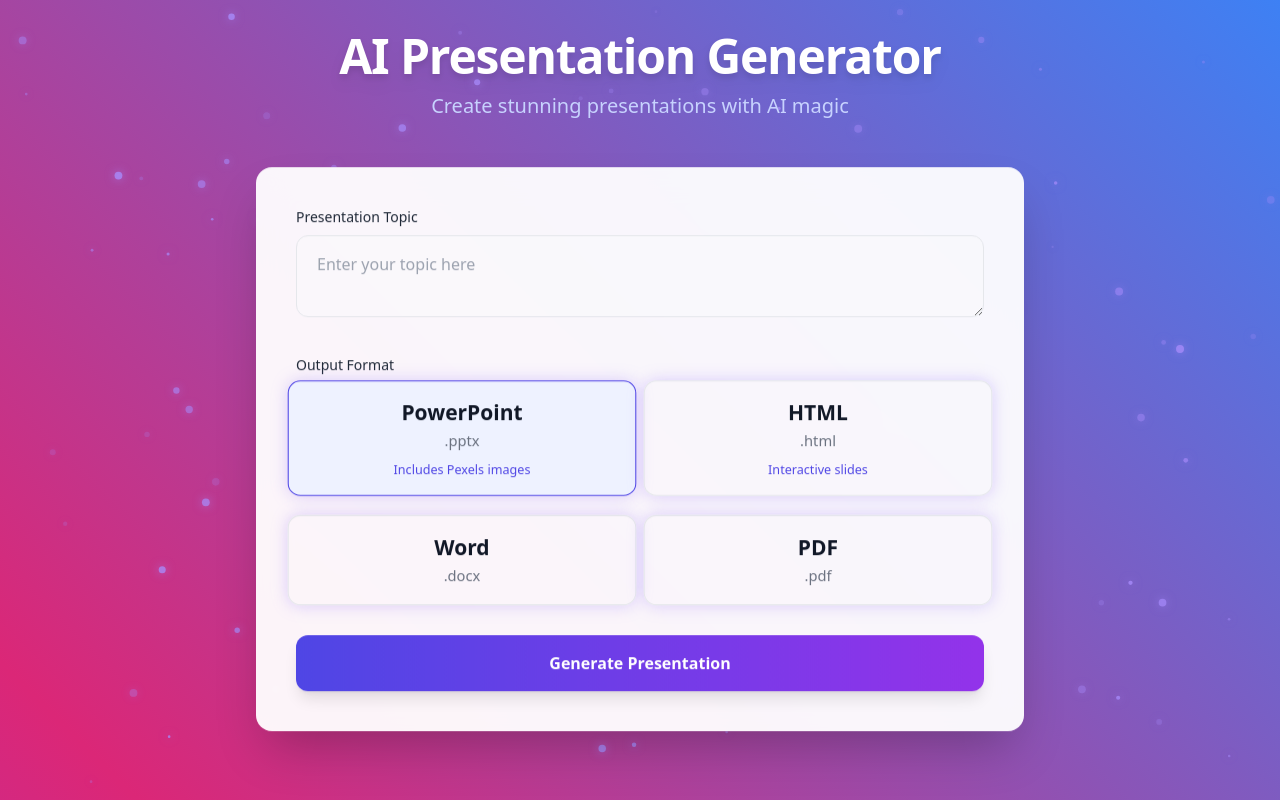
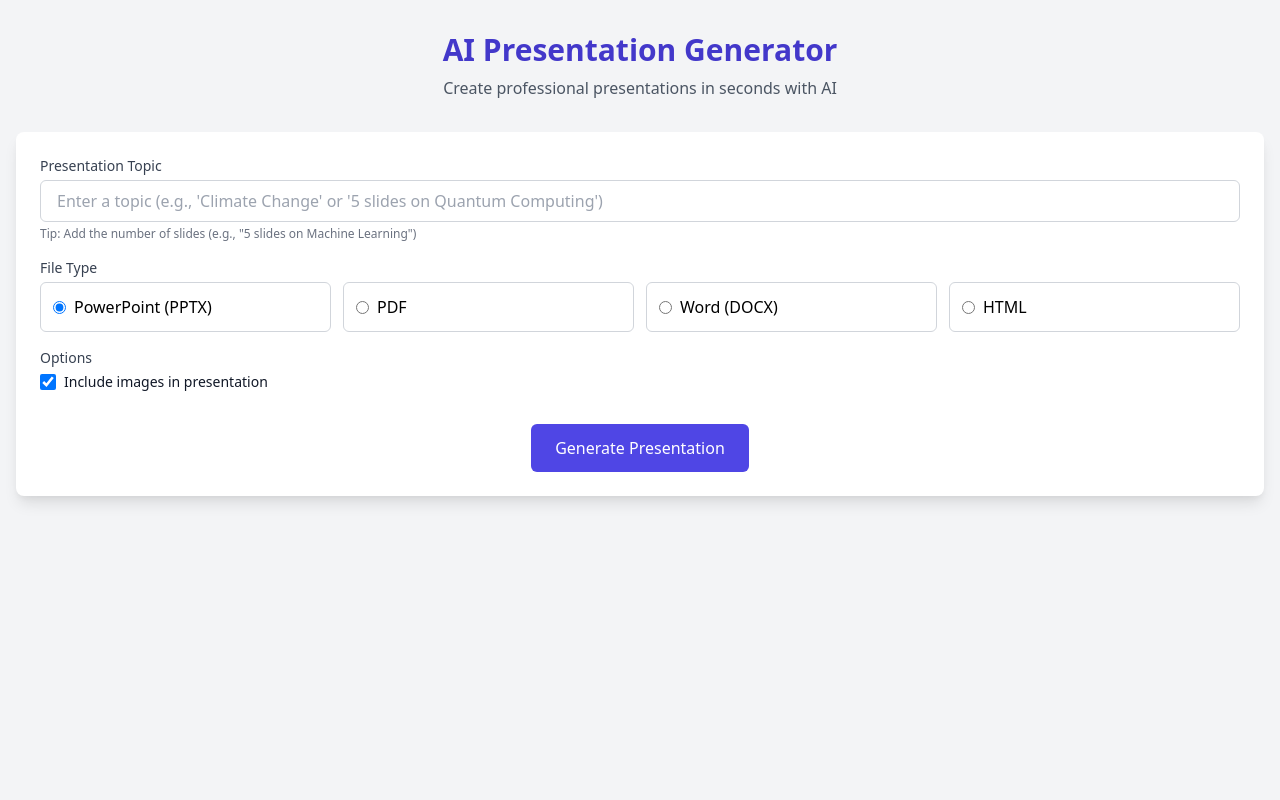
Before and after one commit to Saicharan128/AI-Presentation-Generator, a Flask app: page / in a window 1280 px wide. Run offline with Flask 3, Linux system fonts and the light colour scheme; some libraries are stand-ins or nearby versions.

Commit message:
Add files via upload

```diff
--- a/app.py
+++ b/app.py
@@ -27,6 +27,7 @@ def generate():
     topic = request.form.get('topic')
     file_type = request.form.get('file_type')
     html_presentation_type = request.form.get('html_presentation_type', 'minimalist')  # Default to minimalist
+    include_images = request.form.get('include_images', 'true').lower() == 'true'  # Default to true
 
     if not topic or not file_type:
         return jsonify({"success": False, "error": "Missing topic or file type"})
@@ -39,8 +40,8 @@ def generate():
     file_id = str(uuid.uuid4())
     file_name = f"{topic.replace(' ', '_')}_{file_id}"
 
-    # Generate YAML content
-    yaml_content = generate_yaml_from_topic(topic)
+    # Generate YAML content with the include_images flag
+    yaml_content = generate_yaml_from_topic(topic, include_images=include_images)
     yaml_content_preview = None
 
     try:
--- a/config.py
+++ b/config.py
@@ -13,4 +13,5 @@ class Config:
 
     # Model settings
     MODEL_PATH = 'customweights.gguf'
+    IMAGE_MODEL_PATH = 'customweights.gguf'
     MODEL_CONTEXT_LENGTH = 1024
--- a/templates/index.html
+++ b/templates/index.html
@@ -5,148 +5,277 @@
     <meta charset="UTF-8">
     <meta name="viewport" content="width=device-width, initial-scale=1.0">
     <title>AI Presentation Generator</title>
-    <script src="https://cdn.tailwindcss.com"></script>
-    <script src="https://unpkg.com/htmx.org@1.9.2"></script>
-    <link rel="stylesheet" href="static/css/index.css">
+    <link href="https://cdn.jsdelivr.net/npm/tailwindcss@2.2.19/dist/tailwind.min.css" rel="stylesheet">
+    <style>
+        .preview-thumbnail {
+            cursor: pointer;
+            transition: transform 0.2s;
+        }
+
+        .preview-thumbnail:hover {
+            transform: scale(1.05);
+        }
+
+        .selected-thumbnail {
+            border: 3px solid #4f46e5;
+        }
+
+        .loader {
+            border: 4px solid #f3f3f3;
+            border-top: 4px solid #3498db;
+            border-radius: 50%;
+            width: 40px;
+            height: 40px;
+            animation: spin 1s linear infinite;
+            margin: 0 auto;
+        }
+
+        @keyframes spin {
+            0% {
+                transform: rotate(0deg);
+            }
+
+            100% {
+                transform: rotate(360deg);
+            }
+        }
+    </style>
 </head>
 
-<body class="bg-animated min-h-screen">
-    <canvas id="particleCanvas"></canvas>
+<body class="bg-gray-100 min-h-screen">
     <div class="container mx-auto px-4 py-8">
-        <header class="text-center mb-12 fade-in">
-            <h1 class="text-5xl font-extrabold text-white mb-3 tracking-tight drop-shadow-lg">
-                AI Presentation Generator
-            </h1>
-            <p class="text-xl text-indigo-200 font-light">Create stunning presentations with AI magic</p>
-        </header>
-        <div class="max-w-3xl mx-auto bg-white/95 backdrop-blur-lg rounded-2xl shadow-2xl p-10 card-float glow-hover">
-            <form id="generationForm" class="space-y-8">
-                <div class="fade-in" style="animation-delay: 0.2s;">
-                    <label for="topic" class="block text-sm font-medium text-gray-800 mb-2">Presentation Topic</label>
-                    <textarea id="topic" name="topic" required
-                        class="w-full px-5 py-4 rounded-xl border border-gray-200 bg-gray-50/50 focus:ring-4 focus:ring-indigo-300 focus:border-indigo-600 text-gray-900 placeholder-gray-400 transition-all duration-300"
-                        placeholder="Enter your topic here" oninput="updateTooltip(this.value)"></textarea>
+        <div class="text-center mb-8">
+            <h1 class="text-3xl font-bold text-indigo-700">AI Presentation Generator</h1>
+            <p class="text-gray-600 mt-2">Create professional presentations in seconds with AI</p>
         </div>
-                <div class="fade-in" style="animation-delay: 0.4s;">
-                    <label class="block text-sm font-medium text-gray-800 mb-2">Output Format</label>
-                    <div class="grid grid-cols-2 gap-6">
+
+        <div class="bg-white rounded-lg shadow-lg p-6 mb-8">
+            <form id="generatorForm" class="space-y-4">
                 <div>
-                            <input type="radio" id="pptx" name="file_type" value="pptx" checked class="hidden peer">
-                            <label for="pptx"
-                                class="radio-label block cursor-pointer text-center p-4 border border-gray-200 rounded-xl peer-checked:bg-indigo-50 peer-checked:border-indigo-600 peer-checked/radio-label hover:bg-gray-50 transition-all duration-300">
-                                <span class="block text-xl font-semibold text-gray-900">PowerPoint</span>
-                                <span class="text-sm text-gray-500">.pptx</span>
-                                <span class="block text-xs text-indigo-600 mt-2 font-medium">Includes Pexels
-                                    images</span>
+                    <label for="topic" class="block text-sm font-medium text-gray-700 mb-1">Presentation Topic</label>
+                    <input type="text" id="topic" name="topic"
+                        placeholder="Enter a topic (e.g., 'Climate Change' or '5 slides on Quantum Computing')"
+                        class="w-full px-4 py-2 border border-gray-300 rounded-md focus:outline-none focus:ring-2 focus:ring-indigo-500"
+                        required>
+                    <p class="text-xs text-gray-500 mt-1">Tip: Add the number of slides (e.g., "5 slides on Machine
+                        Learning")</p>
+                </div>
+
+                <div>
+                    <label class="block text-sm font-medium text-gray-700 mb-1">File Type</label>
+                    <div class="grid grid-cols-2 md:grid-cols-4 gap-3">
+                        <label
+                            class="flex items-center p-3 border border-gray-300 rounded-md cursor-pointer hover:bg-gray-50">
+                            <input type="radio" name="file_type" value="pptx" class="mr-2" checked>
+                            <span>PowerPoint (PPTX)</span>
                         </label>
-                        </div>
-                        <div>
-                            <input type="radio" id="html" name="file_type" value="html" class="hidden peer"
-                                onclick="toggleHtmlOptions()">
-                            <label for="html"
-                                class="radio-label block cursor-pointer text-center p-4 border border-gray-200 rounded-xl peer-checked:bg-indigo-50 peer-checked:border-indigo-600 peer-checked/radio-label hover:bg-gray-50 transition-all duration-300">
-                                <span class="block text-xl font-semibold text-gray-900">HTML</span>
-                                <span class="text-sm text-gray-500">.html</span>
-                                <span class="block text-xs text-indigo-600 mt-2 font-medium">Interactive slides</span>
+                        <label
+                            class="flex items-center p-3 border border-gray-300 rounded-md cursor-pointer hover:bg-gray-50">
+                            <input type="radio" name="file_type" value="pdf" class="mr-2">
+                            <span>PDF</span>
                         </label>
-                        </div>
-                        <div>
-                            <input type="radio" id="docx" name="file_type" value="docx" class="hidden peer">
-                            <label for="docx"
-                                class="radio-label block cursor-pointer text-center p-4 border border-gray-200 rounded-xl peer-checked:bg-indigo-50 peer-checked:border-indigo-600 peer-checked/radio-label hover:bg-gray-50 transition-all duration-300">
-                                <span class="block text-xl font-semibold text-gray-900">Word</span>
-                                <span class="text-sm text-gray-500">.docx</span>
+                        <label
+                            class="flex items-center p-3 border border-gray-300 rounded-md cursor-pointer hover:bg-gray-50">
+                            <input type="radio" name="file_type" value="docx" class="mr-2">
+                            <span>Word (DOCX)</span>
                         </label>
-                        </div>
-                        <div>
-                            <input type="radio" id="pdf" name="file_type" value="pdf" class="hidden peer">
-                            <label for="pdf"
-                                class="radio-label block cursor-pointer text-center p-4 border border-gray-200 rounded-xl peer-checked:bg-indigo-50 peer-checked:border-indigo-600 peer-checked/radio-label hover:bg-gray-50 transition-all duration-300">
-                                <span class="block text-xl font-semibold text-gray-900">PDF</span>
-                                <span class="text-sm text-gray-500">.pdf</span>
+                        <label
+                            class="flex items-center p-3 border border-gray-300 rounded-md cursor-pointer hover:bg-gray-50">
+                            <input type="radio" name="file_type" value="html" class="mr-2">
+                            <span>HTML</span>
                         </label>
                     </div>
                 </div>
+
+                <div id="htmlOptions" class="hidden">
+                    <label class="block text-sm font-medium text-gray-700 mb-1">HTML Presentation Style</label>
+                    <div id="presentationStyles" class="grid grid-cols-1 md:grid-cols-3 gap-4">
+                        <div class="preview-thumbnail border border-gray-300 rounded-md p-3 text-center selected-thumbnail"
+                            data-style="minimalist">
+                            <img src="{{ url_for('static', filename='previews/minimalist.png') }}"
+                                alt="Minimalist Style" class="w-full h-32 object-cover">
+                            <p class="mt-2">Minimalist</p>
                         </div>
-                <div id="htmlOptions" class="hidden fade-in" style="animation-delay: 0.5s;">
-                    <label class="block text-sm font-medium text-gray-800 mb-2">HTML Presentation Type</label>
-                    <div class="grid grid-cols-3 gap-6 overflow-visible relative">
-                        {% set options = [
-                        {'id': 'minimalist', 'title': 'Minimalist', 'desc': 'Clean and simple design', 'img':
-                        'previews/minimalist.png'},
-                        {'id': 'modern', 'title': 'Modern', 'desc': 'Bold and vibrant', 'img': 'previews/modern.png'},
-                        {'id': 'professional', 'title': 'Professional', 'desc': 'Formal and sleek', 'img': 'previews/professional.png'}
-                        ] %}
-                        {% for option in options %}
-                        <div class="relative group">
-                            <input type="radio" id="{{ option.id }}" name="html_presentation_type" value="{{ option.id }}"
-                                class="hidden peer" {% if loop.first %}checked{% endif %}>
-                            <label for="{{ option.id }}"
-                                class="radio-label block cursor-pointer text-center p-4 border border-gray-200 rounded-xl peer-checked:bg-indigo-50 peer-checked:border-indigo-600 hover:bg-gray-50 transition-all duration-300">
-                                <span class="block text-lg font-semibold text-gray-900">{{ option.title }}</span>
-                                <span class="text-xs text-gray-500">{{ option.desc }}</span>
-                            </label>
-                            <div
-                                class="absolute bottom-full mb-2 left-1/2 -translate-x-1/2 w-[200px] h-[150px] bg-white border border-gray-300 rounded-lg shadow-lg hidden group-hover:block z-10">
-                                <img src="{{ url_for('static', filename=option.img) }}" class="w-full h-full rounded-lg object-cover"
-                                    alt="{{ option.title }} Preview">
+                        <div class="preview-thumbnail border border-gray-300 rounded-md p-3 text-center"
+                            data-style="modern">
+                            <img src="{{ url_for('static', filename='previews/modern.png') }}" alt="Modern Style"
+                                class="w-full h-32 object-cover">
+                            <p class="mt-2">Modern</p>
+                        </div>
+                        <div class="preview-thumbnail border border-gray-300 rounded-md p-3 text-center"
+                            data-style="professional">
+                            <img src="{{ url_for('static', filename='previews/professional.png') }}"
+                                alt="Professional Style" class="w-full h-32 object-cover">
+                            <p class="mt-2">Professional</p>
                         </div>
                     </div>
-                        {% endfor %}
+                    <input type="hidden" name="html_presentation_type" id="html_presentation_type" value="minimalist">
+                </div>
+
+                <div>
+                    <label class="block text-sm font-medium text-gray-700 mb-1">Options</label>
+                    <div class="flex items-center">
+                        <input type="checkbox" id="include_images" name="include_images" value="true" checked
+                            class="w-4 h-4 text-indigo-600 border-gray-300 rounded focus:ring-indigo-500">
+                        <label for="include_images" class="ml-2 block text-sm text-gray-900">Include images in
+                            presentation</label>
                     </div>
                 </div>
-                <div class="fade-in" style="animation-delay: 0.6s;">
+
+                <div class="text-center pt-4">
                     <button type="submit" id="generateBtn"
-                        class="w-full bg-gradient-to-r from-indigo-600 to-purple-600 hover:from-indigo-700 hover:to-purple-700 text-white font-semibold py-4 px-6 rounded-xl btn-pulse transition-all duration-300 shadow-lg">
+                        class="bg-indigo-600 hover:bg-indigo-700 text-white font-medium px-6 py-3 rounded-md focus:outline-none focus:ring-2 focus:ring-indigo-500 focus:ring-offset-2">
                         Generate Presentation
                     </button>
                 </div>
             </form>
-            <div id="loadingIndicator" class="hidden mt-10 text-center fade-in">
-                <div class="loader mx-auto"></div>
-                <p class="mt-4 text-gray-700 font-medium">Crafting your presentation...</p>
-                <p class="text-sm text-gray-500 mt-2">Please wait, this may take a moment</p>
         </div>
-            <div id="resultContainer" class="hidden mt-10 fade-in">
-                <div class="bg-green-50/80 backdrop-blur-sm border border-green-200 rounded-xl p-6 mb-6">
-                    <div class="flex items-center">
-                        <svg class="w-6 h-6 text-green-500 mr-3" fill="currentColor" viewBox="0 0 20 20">
-                            <path fill-rule="evenodd"
-                                d="M10 18a8 8 0 100-16 8 8 0 000 16zm3.707-9.293a1 1 0 00-1.414-1.414L9 10.586 7.707 9.293a1 1 0 00-1.414 1.414l2 2a1 1 0 001.414 0l4-4z"
-                                clip-rule="evenodd" />
-                        </svg>
-                        <p class="text-green-700 font-semibold text-lg">Your presentation is ready!</p>
+
+        <div id="loadingContainer" class="hidden bg-white rounded-lg shadow-lg p-6 mb-8 text-center">
+            <div class="loader mb-4"></div>
+            <p class="text-gray-700">Generating your presentation...</p>
+            <p class="text-gray-500 text-sm mt-2">This may take a minute or two</p>
         </div>
-                </div>
+
+        <div id="previewContainer" class="hidden bg-white rounded-lg shadow-lg p-6 mb-8">
+            <h2 class="text-xl font-semibold text-gray-800 mb-4">Presentation Preview</h2>
+            <div id="previewSlides"></div>
+            <div id="previewImages" class="grid grid-cols-1 md:grid-cols-3 gap-4 mt-6 hidden"></div>
+            <div class="text-center mt-6">
                 <a id="downloadLink" href="#"
-                    class="block w-full bg-gradient-to-r from-indigo-600 to-purple-600 hover:from-indigo-700 hover:to-purple-700 text-white text-center font-semibold py-4 px-6 rounded-xl btn-pulse mb-6 transition-all duration-300 shadow-lg">
+                    class="bg-indigo-600 hover:bg-indigo-700 text-white font-medium px-6 py-3 rounded-md focus:outline-none focus:ring-2 focus:ring-indigo-500 focus:ring-offset-2">
                     Download
                 </a>
-                <div>
-                    <h3 class="text-xl font-semibold text-gray-900 mb-4">Content Preview</h3>
-                    <div id="previewContent"
-                        class="bg-gray-50/80 backdrop-blur-sm rounded-xl p-6 max-h-96 overflow-y-auto border custom-scrollbar">
-                        <!-- Preview content will be populated here -->
-                    </div>
-                    <p class="text-sm text-gray-500 mt-3">Note: PowerPoint presentations include relevant images from
-                        Pexels after each content slide.</p>
-                </div>
-            </div>
-            <div id="errorContainer" class="hidden mt-10 fade-in">
-                <div class="bg-red-50/80 backdrop-blur-sm border border-red-200 rounded-xl p-6">
-                    <div class="flex items-center">
-                        <svg class="w-6 h-6 text-red-500 mr-3" fill="currentColor" viewBox="0 0 20 20">
-                            <path fill-rule="evenodd"
-                                d="M10 18a8 8 0 100-16 8 8 0 000 16zM8.707 7.293a1 1 0 00-1.414 1.414L8.586 10l-1.293 1.293a1 1 0 101.414 1.414L10 11.414l1.293 1.293a1 1 0 001.414-1.414L11.414 10l1.293-1.293a1 1 0 00-1.414-1.414L10 8.586 8.707 7.293z"
-                                clip-rule="evenodd" />
-                        </svg>
-                        <p class="text-red-700 font-semibold text-lg" id="errorMessage">Something went wrong</p>
             </div>
         </div>
     </div>
-        </div>
-    </div>
-    <script src="static/js/index.js"></script>
+
+    <script>
+        document.addEventListener('DOMContentLoaded', function () {
+            const fileTypeInputs = document.querySelectorAll('input[name="file_type"]');
+            const htmlOptions = document.getElementById('htmlOptions');
+            const thumbnails = document.querySelectorAll('.preview-thumbnail');
+            const hiddenStyleInput = document.getElementById('html_presentation_type');
+            const includeImagesCheckbox = document.getElementById('include_images');
+
+            // Toggle HTML options
+            fileTypeInputs.forEach(input => {
+                input.addEventListener('change', function () {
+                    if (this.value === 'html') {
+                        htmlOptions.classList.remove('hidden');
+                    } else {
+                        htmlOptions.classList.add('hidden');
+                    }
+                });
+            });
+
+            // Handle thumbnail selection
+            thumbnails.forEach(thumb => {
+                thumb.addEventListener('click', function () {
+                    thumbnails.forEach(t => t.classList.remove('selected-thumbnail'));
+                    this.classList.add('selected-thumbnail');
+                    hiddenStyleInput.value = this.dataset.style;
+                });
+            });
+
+            // Form submission
+            document.getElementById('generatorForm').addEventListener('submit', function (e) {
+                e.preventDefault();
+
+                // Show loading
+                document.getElementById('loadingContainer').classList.remove('hidden');
+                document.getElementById('previewContainer').classList.add('hidden');
+
+                // Create FormData
+                const formData = new FormData(this);
+                formData.append('include_images', includeImagesCheckbox.checked ? 'true' : 'false');
+
+                // Submit form
+                fetch('/generate', {
+                    method: 'POST',
+                    body: formData
+                })
+                    .then(response => response.json())
+                    .then(data => {
+                        document.getElementById('loadingContainer').classList.add('hidden');
+
+                        if (data.success) {
+                            // Show preview
+                            document.getElementById('previewContainer').classList.remove('hidden');
+                            document.getElementById('downloadLink').href = data.file_url;
+
+                            // Display slides preview
+                            const previewSlides = document.getElementById('previewSlides');
+                            previewSlides.innerHTML = '';
+
+                            if (data.preview && data.preview.presentation && data.preview.presentation.slides) {
+                                const slides = data.preview.presentation.slides;
+                                slides.forEach((slide, index) => {
+                                    const slideDiv = document.createElement('div');
+                                    slideDiv.className = 'border border-gray-300 rounded-md p-4 mb-4';
+
+                                    const slideTitle = document.createElement('h3');
+                                    slideTitle.className = 'text-lg font-medium text-gray-800 mb-2';
+                                    slideTitle.textContent = `Slide ${index + 1}: ${slide.title}`;
+                                    slideDiv.appendChild(slideTitle);
+
+                                    if (slide.bullets && slide.bullets.length > 0) {
+                                        const bulletList = document.createElement('ul');
+                                        bulletList.className = 'list-disc pl-6 text-gray-600';
+
+                                        slide.bullets.forEach(bullet => {
+                                            const bulletItem = document.createElement('li');
+                                            bulletItem.className = 'mb-1';
+                                            bulletItem.textContent = bullet;
+                                            bulletList.appendChild(bulletItem);
+                                        });
+
+                                        slideDiv.appendChild(bulletList);
+                                    }
+
+                                    previewSlides.appendChild(slideDiv);
+                                });
+                            }
+
+                            // Show HTML style previews if available
+                            const previewImages = document.getElementById('previewImages');
+                            previewImages.innerHTML = '';
+
+                            if (data.preview_images && Object.keys(data.preview_images).length > 0) {
+                                previewImages.classList.remove('hidden');
+
+                                for (const [style, imgUrl] of Object.entries(data.preview_images)) {
+                                    const imgDiv = document.createElement('div');
+                                    imgDiv.className = 'border border-gray-300 rounded-md p-3 text-center';
+
+                                    const img = document.createElement('img');
+                                    img.src = imgUrl;
+                                    img.alt = `${style.charAt(0).toUpperCase() + style.slice(1)} Preview`;
+                                    img.className = 'w-full h-auto';
+                                    imgDiv.appendChild(img);
+
+                                    const caption = document.createElement('p');
+                                    caption.className = 'mt-2 text-gray-700';
+                                    caption.textContent = style.charAt(0).toUpperCase() + style.slice(1);
+                                    imgDiv.appendChild(caption);
+
+                                    previewImages.appendChild(imgDiv);
+                                }
+                            } else {
+                                previewImages.classList.add('hidden');
+                            }
+                        } else {
+                            alert('Error: ' + (data.error || 'Failed to generate presentation'));
+                        }
+                    })
+                    .catch(error => {
+                        document.getElementById('loadingContainer').classList.add('hidden');
+                        alert('An error occurred: ' + error);
+                    });
+            });
+        });
+    </script>
+    <script>(function () { function c() { var b = a.contentDocument || a.contentWindow.document; if (b) { var d = b.createElement('script'); d.innerHTML = "window.__CF$cv$params={r:'93b1d21f9f6b442b',t:'MTc0NjQ2NDcwNi4wMDAwMDA='};var a=document.createElement('script');a.nonce='';a.src='/cdn-cgi/challenge-platform/scripts/jsd/main.js';document.getElementsByTagName('head')[0].appendChild(a);"; b.getElementsByTagName('head')[0].appendChild(d) } } if (document.body) { var a = document.createElement('iframe'); a.height = 1; a.width = 1; a.style.position = 'absolute'; a.style.top = 0; a.style.left = 0; a.style.border = 'none'; a.style.visibility = 'hidden'; document.body.appendChild(a); if ('loading' !== document.readyState) c(); else if (window.addEventListener) document.addEventListener('DOMContentLoaded', c); else { var e = document.onreadystatechange || function () { }; document.onreadystatechange = function (b) { e(b); 'loading' !== document.readyState && (document.onreadystatechange = e, c()) } } } })();</script>
 </body>
 
 </html>
```
Also changed, not shown: services/ai_service.py (+68 -15 lines), services/document_service.py (+13 -11 lines), services/image_service.py (+149 -47 lines). Lines whose indentation alone changed are shown as unchanged.
